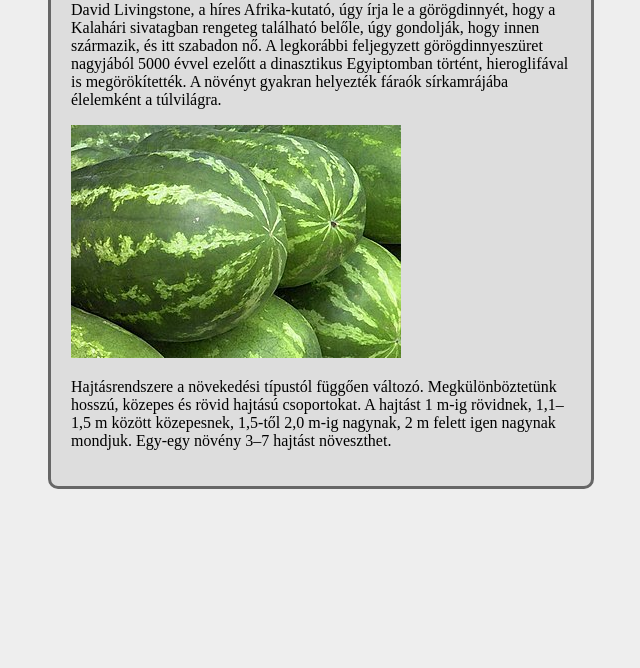
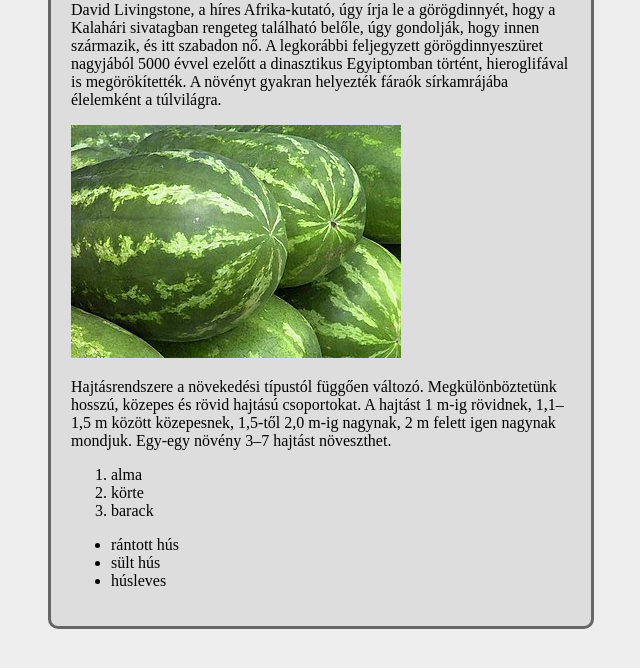
Before and after one commit to auerd25ad/2025-10-06, a plain HTML site: page index.html in a window 1280 px wide. Shown: the part 132-800 px from the top of the page, without its empty margins (319-959 px from the left). Drawn offline with Linux system fonts and the light colour scheme.

Commit message:
felsorolás

```diff
--- a/index.html
+++ b/index.html
@@ -12,6 +12,17 @@
         <p>David Livingstone, a híres Afrika-kutató, úgy írja le a görögdinnyét, hogy a Kalahári sivatagban rengeteg található belőle, úgy gondolják, hogy innen származik, és itt szabadon nő. A legkorábbi feljegyzett görögdinnyeszüret nagyjából 5000 évvel ezelőtt a dinasztikus Egyiptomban történt, hieroglifával is megörökítették. A növényt gyakran helyezték fáraók sírkamrájába élelemként a túlvilágra.</p>
         <img src="Summer_99.jpg" alt="görögdinnyeszüret">
         <p>Hajtásrendszere a növekedési típustól függően változó. Megkülönböztetünk hosszú, közepes és rövid hajtású csoportokat. A hajtást 1 m-ig rövidnek, 1,1–1,5 m között közepesnek, 1,5-től 2,0 m-ig nagynak, 2 m felett igen nagynak mondjuk. Egy-egy növény 3–7 hajtást növeszthet.</p>
+        <ol>
+            <li>alma </li>
+            <li>körte</li>
+            <li>barack</li>
+        </ol>
+
+        <ul>
+            <li>rántott hús</li>
+            <li>sült hús</li>
+            <li>húsleves</li>
+        </ul>
     </div>
 </body>
 </html>
```
